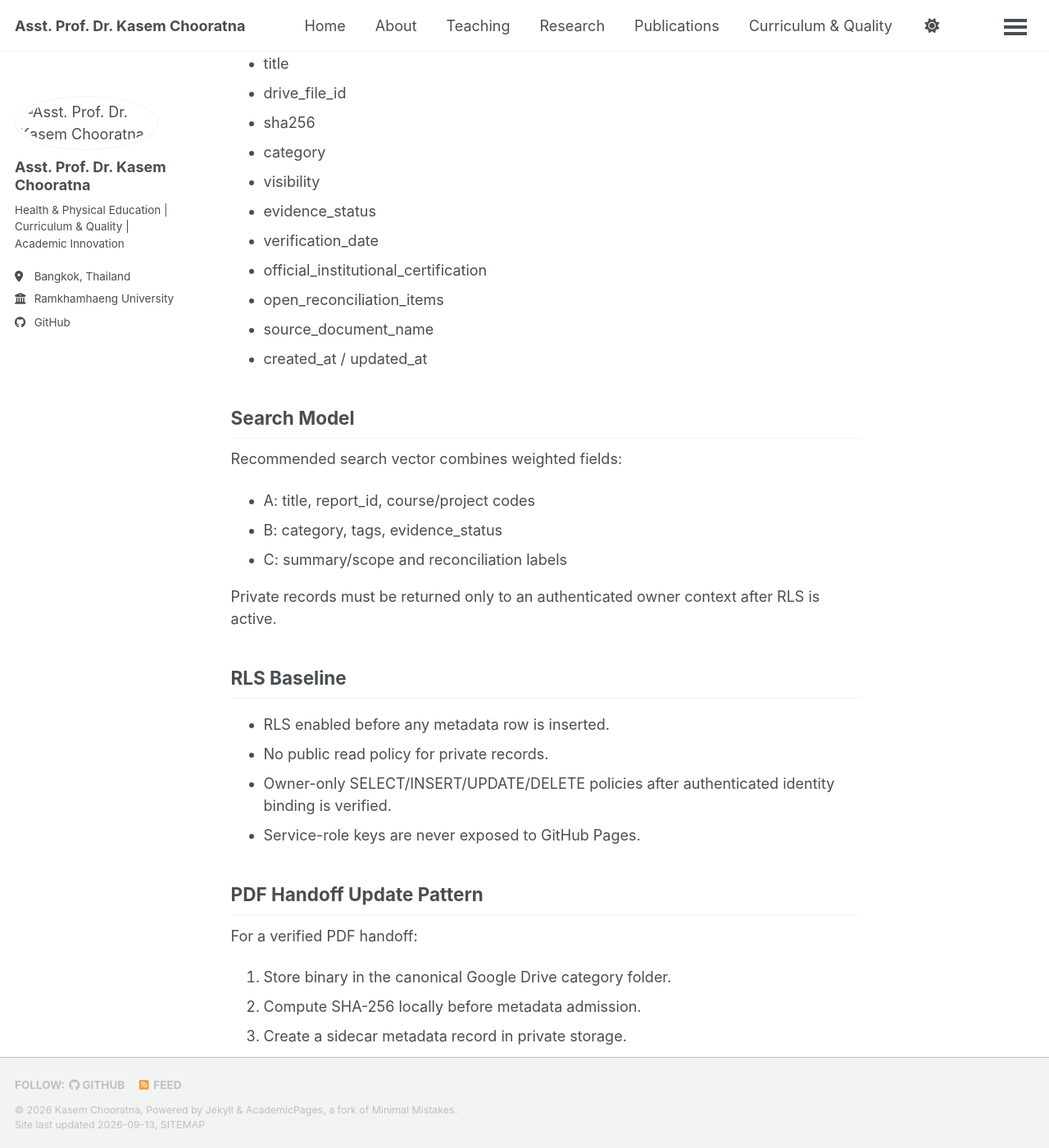
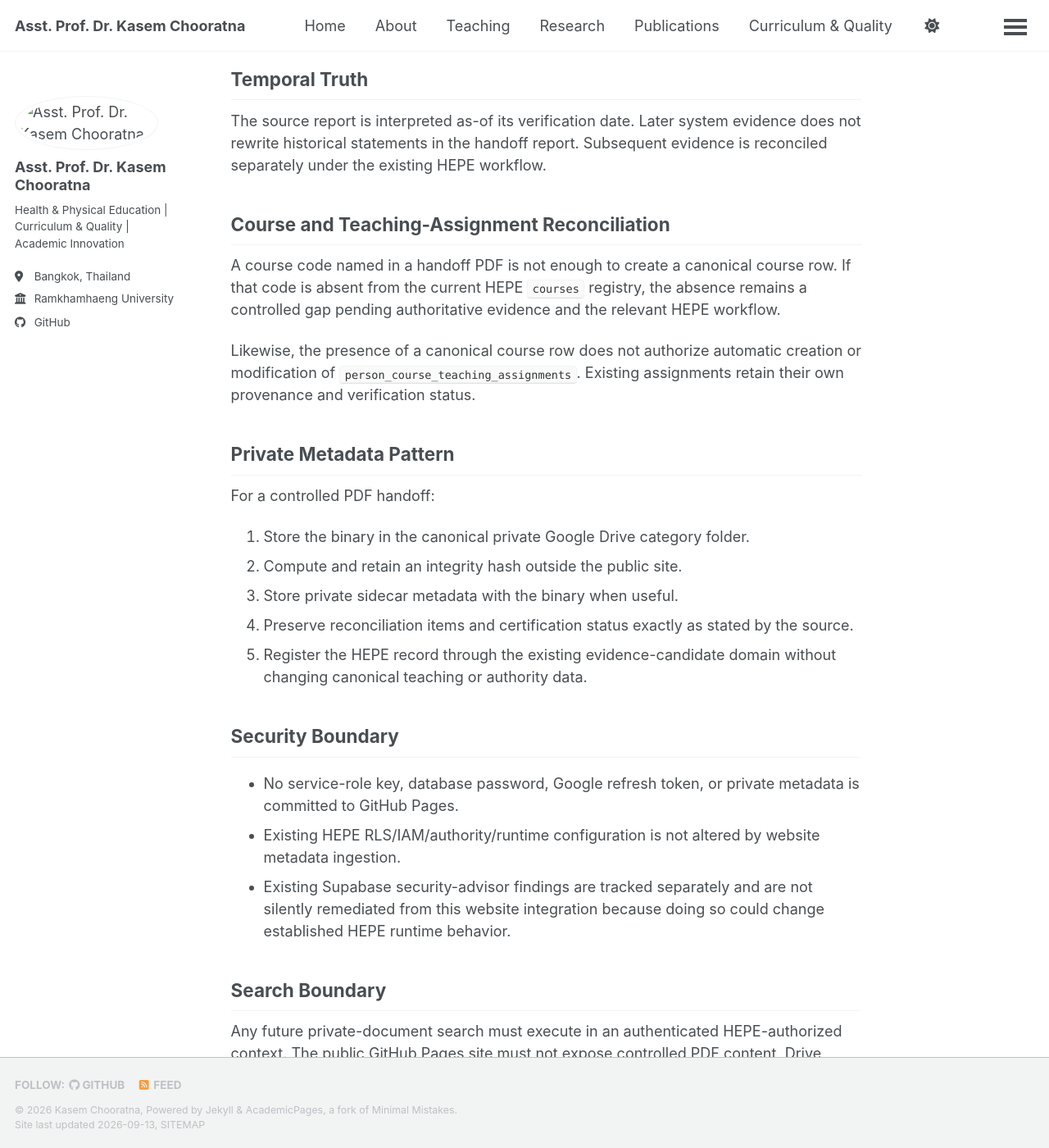
Before and after one commit to kasemch/kasemch.github.io, a Jekyll site: the page built from docs/architecture/metadata-phase3c-v1.md, in a window 1280 px wide and 1400 px high, scrolled down 1040 px. Shown: the whole window at 82% size. Built offline with Jekyll 4.4.1, drawn with Linux system fonts in a browser that asks for light colours; our own code applies the rules of GitHub Pages for plain Markdown files; a style sheet for code colours, icons or effects is not loaded; some of the changed text lies outside the part shown.

Commit message:
Phase 3C: use existing HEPE metadata target
* Document existing HEPE metadata target decision

* Align Phase 3C with existing HEPE metadata target

```diff
--- a/docs/architecture/metadata-phase3c-v1.md
+++ b/docs/architecture/metadata-phase3c-v1.md
@@ -1,63 +1,46 @@
-# Phase 3C — Dedicated Metadata/Search Architecture v1.0
+# Phase 3C — Metadata/Search Architecture v1.1
 
-Status: PREPARED / PROJECT-CREATION GATE
+Status: ACTIVE / EXISTING-HEPE-TARGET
 
 ## Objective
-Create a dedicated Supabase metadata/search layer for the Academic Command Center without reusing unrelated HEPE, SAOS, CHSP, or sandbox projects.
+Use the existing HEPE Curriculum Command Center Sandbox metadata domain for controlled HEPE records that belong to the same governance context. Do not create a separate Supabase project for those records and do not reuse unrelated SAOS/CHSP domains.
 
 ## Source of Truth Boundary
 - Google Drive remains the document binary source of truth.
-- Supabase will store metadata, search fields, classification output, provenance, integrity hashes, reconciliation state, and references to Drive file IDs.
+- The existing HEPE Supabase domain stores controlled metadata, provenance, verification state, and governed relationships for HEPE records.
 - GitHub Pages remains a static presentation layer and must not contain privileged Supabase credentials or private document metadata.
 
 ## Controlled Handoff Admission
-A document marked NON-PRODUCTION, Controlled Handoff Record, AI-assisted verification, or equivalent may be indexed only as metadata with its evidence status preserved. It must not be promoted to official institutional certification or audit evidence by ingestion.
+A document marked NON-PRODUCTION, Controlled Handoff Record, AI-assisted verification, or equivalent may be registered only with its evidence status preserved. Ingestion must not promote it to official institutional certification or audit evidence.
 
-Required fields for controlled handoff records:
-- record_type
-- report_id
-- version
-- environment
-- title
-- drive_file_id
-- sha256
-- category
-- visibility
-- evidence_status
-- verification_date
-- official_institutional_certification
-- open_reconciliation_items
-- source_document_name
-- created_at / updated_at
+Controlled HEPE handoff records enter the existing HEPE evidence-candidate workflow first. The baseline state is:
+- admission status remains NOT_ADMITTED until the established HEPE process admits it;
+- ingestion creates no IAM or system authority;
+- unresolved source conflicts remain unresolved rather than being silently corrected.
 
-## Search Model
-Recommended search vector combines weighted fields:
-- A: title, report_id, course/project codes
-- B: category, tags, evidence_status
-- C: summary/scope and reconciliation labels
+## Temporal Truth
+The source report is interpreted as-of its verification date. Later system evidence does not rewrite historical statements in the handoff report. Subsequent evidence is reconciled separately under the existing HEPE workflow.
 
-Private records must be returned only to an authenticated owner context after RLS is active.
+## Course and Teaching-Assignment Reconciliation
+A course code named in a handoff PDF is not enough to create a canonical course row. If that code is absent from the current HEPE `courses` registry, the absence remains a controlled gap pending authoritative evidence and the relevant HEPE workflow.
 
-## RLS Baseline
-- RLS enabled before any metadata row is inserted.
-- No public read policy for private records.
-- Owner-only SELECT/INSERT/UPDATE/DELETE policies after authenticated identity binding is verified.
-- Service-role keys are never exposed to GitHub Pages.
+Likewise, the presence of a canonical course row does not authorize automatic creation or modification of `person_course_teaching_assignments`. Existing assignments retain their own provenance and verification status.
 
-## PDF Handoff Update Pattern
-For a verified PDF handoff:
-1. Store binary in the canonical Google Drive category folder.
-2. Compute SHA-256 locally before metadata admission.
-3. Create a sidecar metadata record in private storage.
-4. Preserve reconciliation items and certification status exactly as the source states.
-5. Insert into Supabase only after dedicated-project creation + RLS gate.
+## Private Metadata Pattern
+For a controlled PDF handoff:
+1. Store the binary in the canonical private Google Drive category folder.
+2. Compute and retain an integrity hash outside the public site.
+3. Store private sidecar metadata with the binary when useful.
+4. Preserve reconciliation items and certification status exactly as stated by the source.
+5. Register the HEPE record through the existing evidence-candidate domain without changing canonical teaching or authority data.
 
-## Activation Gate
-The dedicated Supabase project cannot be created until the user confirms which Supabase organization should own it and acknowledges the reported project cost. Existing unrelated projects must not be reused as a shortcut.
+## Security Boundary
+- No service-role key, database password, Google refresh token, or private metadata is committed to GitHub Pages.
+- Existing HEPE RLS/IAM/authority/runtime configuration is not altered by website metadata ingestion.
+- Existing Supabase security-advisor findings are tracked separately and are not silently remediated from this website integration because doing so could change established HEPE runtime behavior.
 
-## Fail-Closed Behavior
-Until activation:
-- metadata writes = disabled
-- public search over private documents = disabled
-- Drive upload activation remains independently gated
-- PDF/source metadata stays private in Drive
+## Search Boundary
+Any future private-document search must execute in an authenticated HEPE-authorized context. The public GitHub Pages site must not expose controlled PDF content, Drive identifiers, private sidecars, or private Supabase records.
+
+## Decision Record
+See `docs/architecture/metadata-target-existing-hepe-decision.md` for the explicit decision replacing the earlier dedicated-project gate.
--- /dev/null
+++ b/docs/architecture/metadata-target-existing-hepe-decision.md
@@ -0,0 +1,36 @@
+# Phase 3C — Existing HEPE Metadata Target Decision
+
+Status: ACTIVE DECISION / NON-PRODUCTION
+
+## Decision
+Controlled HEPE handoff records for the Academic Command Center will reuse the existing HEPE Curriculum Command Center Sandbox metadata domain rather than creating a new Supabase project.
+
+## Boundaries
+- Google Drive remains the binary document source of truth.
+- The existing HEPE project is used only for controlled metadata that belongs to the HEPE domain.
+- Existing canonical course, teaching-assignment, authority, audit, and reconciliation records are never overwritten from a handoff PDF.
+- Controlled handoff documents enter as evidence candidates first and remain NOT_ADMITTED until the existing HEPE governance process admits them.
+- Ingestion must never create IAM or system authority.
+- Private Drive identifiers, file contents, and person-specific metadata are not published through the public GitHub Pages site.
+
+## Temporal Truth
+A handoff report is interpreted as-of its own verification date. If the HEPE system later contains additional evidence (for example, a later academic-term record), that newer evidence does not rewrite the historical statement in the source PDF. It is treated as subsequent system evidence and reconciled separately.
+
+## Canonical Reconciliation Rule
+When a handoff PDF references course codes that are absent from the current canonical `courses` registry, ingestion does not create missing course rows automatically. The gap remains a controlled reconciliation condition until an authoritative source and the relevant HEPE workflow establish the canonical record.
+
+Likewise, the existence of a course row does not authorize automatic creation or modification of a teaching assignment. Existing `person_course_teaching_assignments` records remain authoritative within their documented provenance.
+
+## Evidence Admission
+Controlled handoff PDFs may be registered in `hepe_evidence_candidates` with:
+- `admission_status = NOT_ADMITTED`
+- `creates_system_authority = false`
+- source verification/reconciliation status preserved
+
+Promotion to governed audit evidence requires the existing human-governed HEPE admission process.
+
+## Security Boundary
+This decision does not modify existing RLS policies, SECURITY DEFINER functions, IAM rules, authority assignments, or support/runtime functions. Security-advisor findings in those areas are tracked as existing HEPE project findings and are out of scope for the public-website metadata integration.
+
+## Public Website Boundary
+The GitHub Pages repository may document this architecture decision, but it must not publish the private controlled PDF, private Drive links, private metadata sidecars, or private Supabase records.
```
